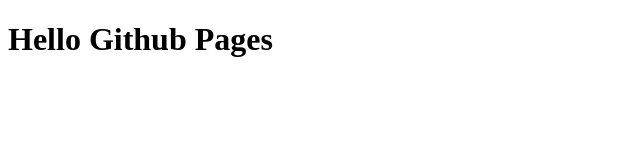
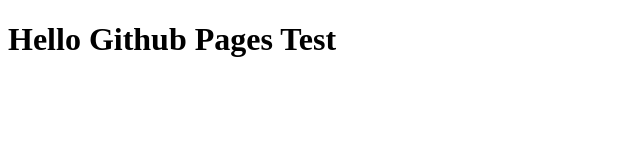
Before and after one commit to mistertha/mistertha.github.io, a plain HTML site: page index.html in a window 1280 px wide. Shown: the full height of the page, 0-640 px from the left. Drawn offline with Linux system fonts and the light colour scheme.

Commit message:
add index page

```diff
--- a/index.html
+++ b/index.html
@@ -2,6 +2,6 @@
 <head>
   <title>Hello Github Pages</title>
   <body>
-    <h1>Hello Github Pages</h1>
+    <h1>Hello Github Pages Test</h1>
   </body>
 </html>
```
